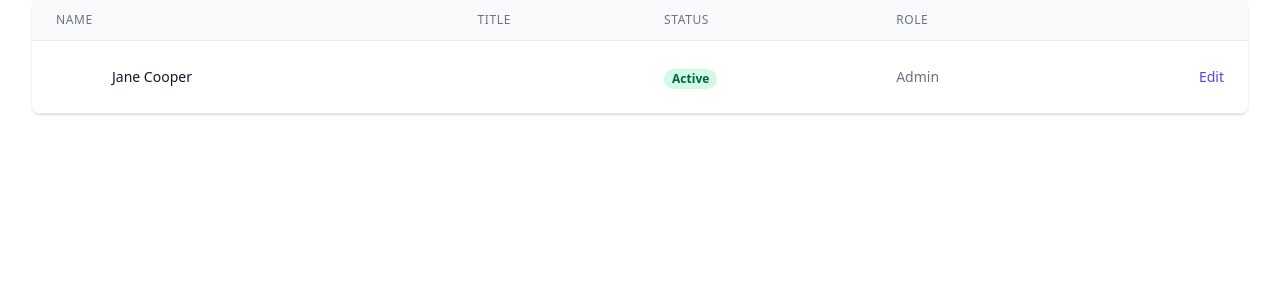
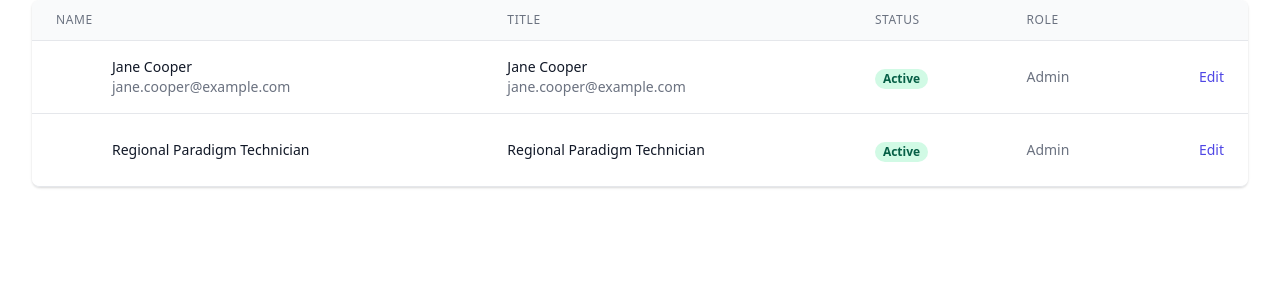
Before and after one commit to kancell/mono, a React (Create React App) app: page /b in a window 1280 px wide. Shown: the top 300 px of the page. Built offline with nearby package versions, Linux system fonts and the light colour scheme.

Commit message:
table update

```diff
--- a/src/components/mn-table/index.tsx
+++ b/src/components/mn-table/index.tsx
@@ -40,7 +40,7 @@ function MnTable({ colums, dataSource }: TableProps) {
                 </tr>
               </thead>
               <tbody className="bg-white divide-y divide-gray-200">
-                {dataSource.map((item: {[key: string]: string | {[key: string]: string}}, index) => (
+                {dataSource.map((rowItem: {[key: string]: string | {[key: string]: string}}, index) => (
                   <tr key="{item}">
                     <td className="px-6 py-4 whitespace-nowrap">
                       <div className="flex items-center">
@@ -48,21 +48,33 @@ function MnTable({ colums, dataSource }: TableProps) {
                           {/* <img className="h-10 w-10 rounded-full" src={item.image} alt="" /> */}
                         </div>
                         <div className="ml-4">
-                          <div className="text-sm font-medium text-gray-900">{item[colums[index].dataIndex].text}</div>
-                          <div className="text-sm text-gray-500">{item.email}</div>
+                          {typeof rowItem[colums[index].dataIndex] === 'string'
+                            ? <div className="text-sm font-medium text-gray-900">{rowItem[colums[index].dataIndex]}</div>
+                            : (
+                              <>
+                                <div className="text-sm font-medium text-gray-900">{(rowItem[colums[index].dataIndex] as {text: string}).text}</div>
+                                <div className="text-sm text-gray-500">{(rowItem[colums[index].dataIndex] as {subText: string}).subText}</div>
+                              </>
+                            )}
                         </div>
                       </div>
                     </td>
                     <td className="px-6 py-4 whitespace-nowrap">
-                      <div className="text-sm text-gray-900">{item.department}</div>
-                      <div className="text-sm text-gray-500">{item.department}</div>
+                      {typeof rowItem[colums[index].dataIndex] === 'string'
+                        ? <div className="text-sm font-medium text-gray-900">{rowItem[colums[index].dataIndex]}</div>
+                        : (
+                          <>
+                            <div className="text-sm font-medium text-gray-900">{(rowItem[colums[index].dataIndex] as {text: string}).text}</div>
+                            <div className="text-sm text-gray-500">{(rowItem[colums[index].dataIndex] as {subText: string}).subText}</div>
+                          </>
+                        )}
                     </td>
                     <td className="px-6 py-4 whitespace-nowrap">
                       <span className="px-2 inline-flex text-xs leading-5 font-semibold rounded-full bg-green-100 text-green-800">
                         Active
                       </span>
                     </td>
-                    <td className="px-6 py-4 whitespace-nowrap text-sm text-gray-500">{item.role}</td>
+                    <td className="px-6 py-4 whitespace-nowrap text-sm text-gray-500">{rowItem.role}</td>
                     <td className="px-6 py-4 whitespace-nowrap text-right text-sm font-medium">
                       <a href="123" className="text-indigo-600 hover:text-indigo-900">
                         Edit
--- a/src/views/blog/Blog.tsx
+++ b/src/views/blog/Blog.tsx
@@ -31,6 +31,12 @@ const people = [
     role: 'Admin',
     image: 'https://images.unsplash.com/photo-1494790108377-be9c29b29330?ixlib=rb-1.2.1&ixid=eyJhcHBfaWQiOjEyMDd9&auto=format&fit=facearea&facepad=4&w=256&h=256&q=60',
   },
+  {
+    name: 'Jane Cooper',
+    title: 'Regional Paradigm Technician',
+    role: 'Admin',
+    image: 'https://images.unsplash.com/photo-1494790108377-be9c29b29330?ixlib=rb-1.2.1&ixid=eyJhcHBfaWQiOjEyMDd9&auto=format&fit=facearea&facepad=4&w=256&h=256&q=60',
+  },
 ];
 function Blog() {
   return (
```
